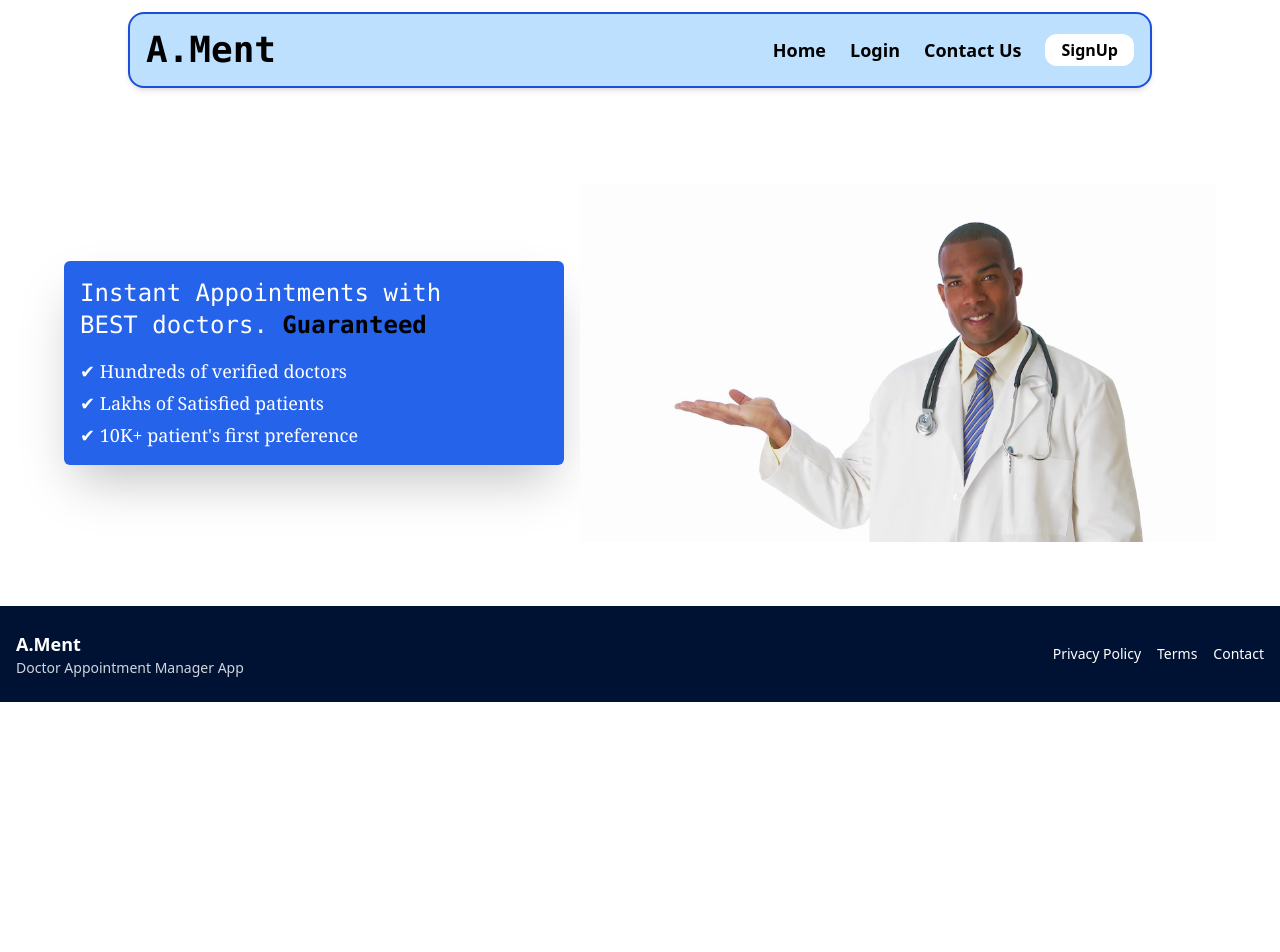
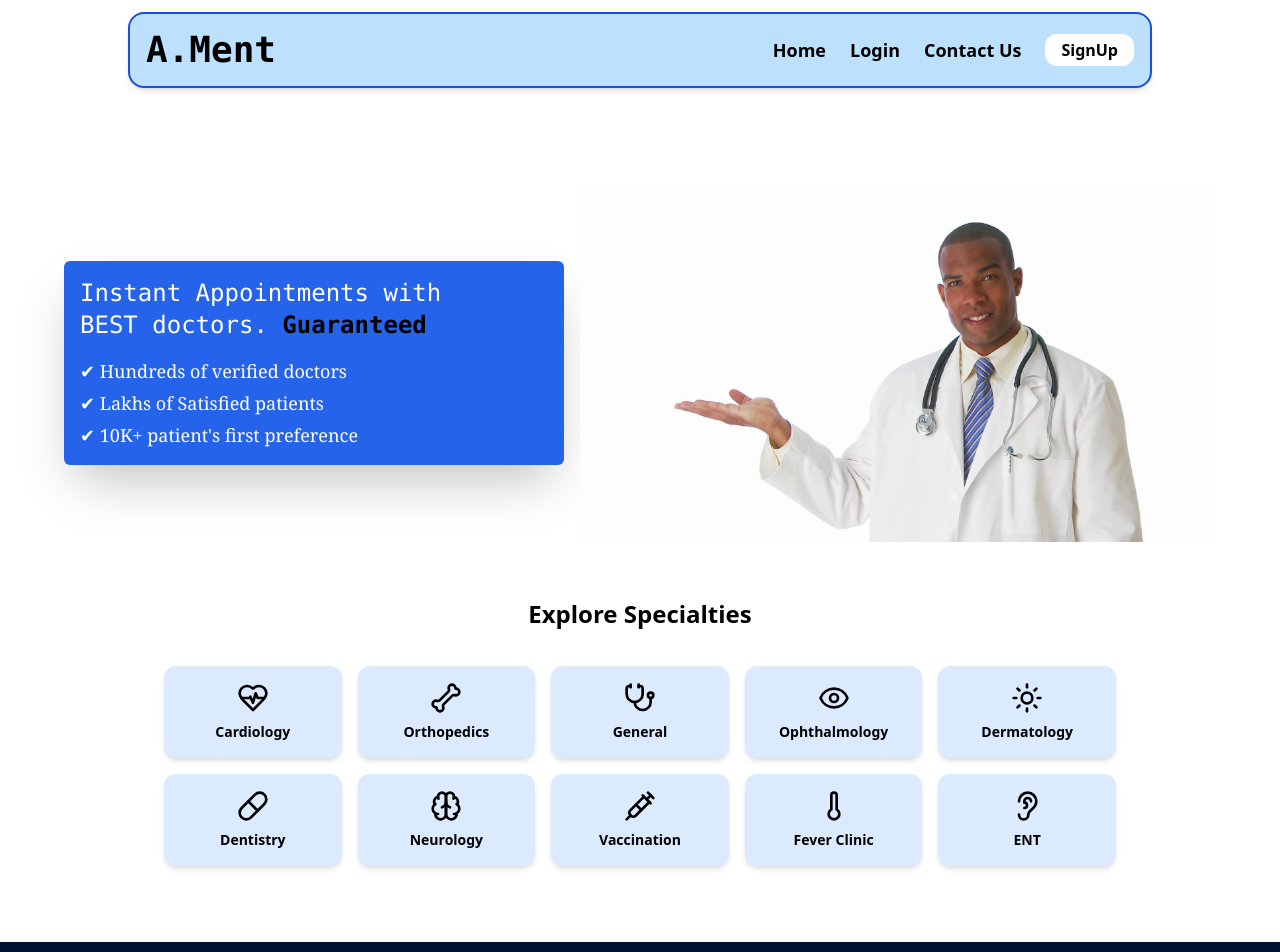
Before and after one commit to Un-void/Appointment, a React (Vite) app: page / in a window 1280 px wide. Shown: the top 952 px of the page. Before the commit the page ends 800 px from the top, so only its background shows below. Built offline with nearby package versions, Linux system fonts and the light colour scheme.

Commit message:
Added Specialty component

```diff
--- a/package.json
+++ b/package.json
@@ -10,6 +10,7 @@
     "preview": "vite preview"
   },
   "dependencies": {
+    "lucide-react": "^0.488.0",
     "react": "^19.0.0",
     "react-dom": "^19.0.0",
     "react-router": "^7.5.0"
--- a/src/components/Body.jsx
+++ b/src/components/Body.jsx
@@ -1,10 +1,12 @@
 import React from 'react'
 import Banner from './Banner'
+import SpecialtyGrid from './SpecialtyGrid'
 
 const Body = () => {
   return (
     <div>
       <Banner />
+      <SpecialtyGrid />
     </div>
   )
 }
--- a/src/components/CardContainer.jsx
+++ /dev/null
@@ -1,9 +0,0 @@
-import React from 'react'
-
-const CardContainer = () => {
-  return (
-    <div>CardContainer</div>
-  )
-}
-
-export default CardContainer
--- a/src/components/Login.jsx
+++ b/src/components/Login.jsx
@@ -2,7 +2,7 @@ import React from 'react'
 
 const Login = () => {
   return (
-    <div>Login</div>
+    <div className='mt-40'>Login</div>
   )
 }
 
--- /dev/null
+++ b/src/components/SpecialtyGrid.jsx
@@ -0,0 +1,102 @@
+// import React, { useState } from 'react';
+// import { LucideHeartPulse, LucideBone, LucideStethoscope, LucideEye, LucideSun, Tooth, LucideBrain, LucideSyringe, LucideThermometer, LucideEar } from 'lucide-react';
+
+// const specialties = [
+//   { name: 'Cardiology', icon: <LucideHeartPulse size={32} /> },
+//   { name: 'Orthopedics', icon: <LucideBone size={32} /> },
+//   { name: 'General', icon: <LucideStethoscope size={32} /> },
+//   { name: 'Ophthalmology', icon: <LucideEye size={32} /> },
+//   { name: 'Dermatology', icon: <LucideSun size={32} /> },
+//   { name: 'Dentistry', icon: <Tooth size={32} /> },
+//   { name: 'Neurology', icon: <LucideBrain size={32} /> },
+//   { name: 'Vaccination', icon: <LucideSyringe size={32} /> },
+//   { name: 'Fever Clinic', icon: <LucideThermometer size={32} /> },
+//   { name: 'ENT', icon: <LucideEar size={32} /> },
+// ];
+
+// const SpecialtyGrid = () => {
+//   const [hoveredIndex, setHoveredIndex] = useState(null);
+
+//   return (
+//     <div className="max-w-5xl mx-auto p-4">
+//       <h2 className="text-2xl font-bold mb-4 text-center">Explore Specialties</h2>
+//       <div className="grid grid-cols-5 grid-rows-2 gap-4 transition-all duration-300">
+//         {specialties.map((specialty, index) => {
+//           const isHovered = hoveredIndex === index;
+//           const isAnyHovered = hoveredIndex !== null;
+
+//           return (
+//             <div
+//               key={index}
+//               onMouseEnter={() => setHoveredIndex(index)}
+//               onMouseLeave={() => setHoveredIndex(null)}
+//               className={`flex flex-col items-center justify-center p-4 bg-blue-100 rounded-xl shadow-md cursor-pointer transition-all duration-300 ease-in-out
+//                 ${isHovered ? 'scale-110' : isAnyHovered ? 'scale-90 opacity-70' : 'scale-100'}
+//               `}
+//             >
+//               <div className="mb-2">{specialty.icon}</div>
+//               <p className="font-semibold text-center text-sm">{specialty.name}</p>
+//             </div>
+//           );
+//         })}
+//       </div>
+//     </div>
+//   );
+// };
+
+// export default SpecialtyGrid;
+import React, { useState } from 'react';
+import {
+  HeartPulse,
+  Bone,
+  Stethoscope,
+  Eye,
+  Sun,
+  Pill,
+  Brain,
+  Syringe,
+  Thermometer,
+  Ear,
+} from 'lucide-react';
+
+const specialties = [
+  { name: 'Cardiology', icon: <HeartPulse size={32} /> },
+  { name: 'Orthopedics', icon: <Bone size={32} /> },
+  { name: 'General', icon: <Stethoscope size={32} /> },
+  { name: 'Ophthalmology', icon: <Eye size={32} /> },
+  { name: 'Dermatology', icon: <Sun size={32} /> },
+  { name: 'Dentistry', icon: <Pill size={32} /> },
+  { name: 'Neurology', icon: <Brain size={32} /> },
+  { name: 'Vaccination', icon: <Syringe size={32} /> },
+  { name: 'Fever Clinic', icon: <Thermometer size={32} /> },
+  { name: 'ENT', icon: <Ear size={32} /> },
+];
+
+const SpecialtyGrid = () => {
+  const [hoveredIndex, setHoveredIndex] = useState(null);
+
+  return (
+    <div className="max-w-5xl mx-auto p-4">
+      <h2 className="text-2xl font-bold m-4 pb-4 text-center ">Explore Specialties</h2>
+      <div className="grid grid-cols-5 grid-rows-2 gap-4 transition-all duration-300 m-5">
+        {specialties.map((specialty, index) => {
+          const isHovered = hoveredIndex === index;
+          const isAnyHovered = hoveredIndex !== null;
+
+          return (
+            <div key={index} onMouseEnter={() => setHoveredIndex(index)} onMouseLeave={() => setHoveredIndex(null)}
+              className={`flex flex-col items-center justify-center p-4 bg-blue-100 rounded-xl shadow-md cursor-pointer transition-all duration-300 ease-in-out
+                ${isHovered ? 'scale-110 bg-blue-400' : isAnyHovered ? 'scale-90 opacity-70' : 'scale-100'}
+              `}
+            >
+              <div className="mb-2">{specialty.icon}</div>
+              <p className="font-semibold text-center text-sm">{specialty.name}</p>
+            </div>
+          );
+        })}
+      </div>
+    </div>
+  );
+};
+
+export default SpecialtyGrid;
```
Also changed, not shown: src/components/Banner.jsx (+0 -43 lines), 1 other file (tests, documents, lock files or other folders).
